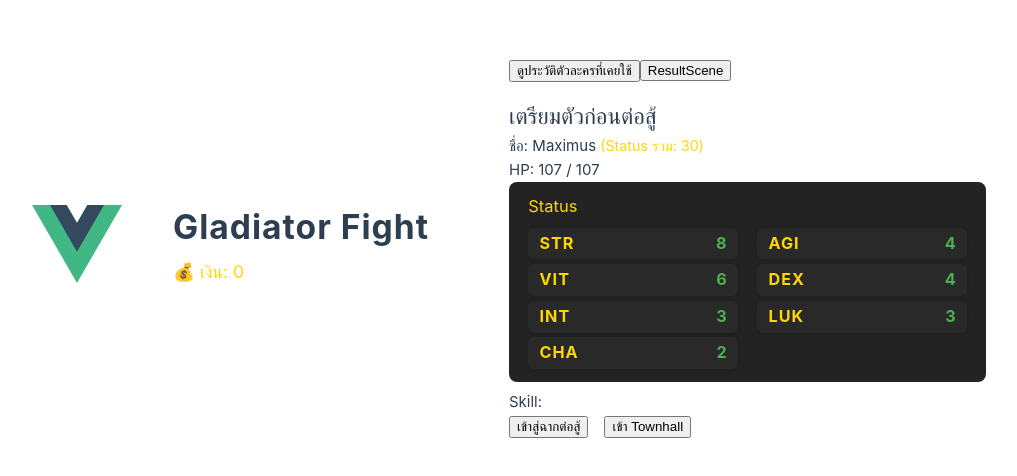
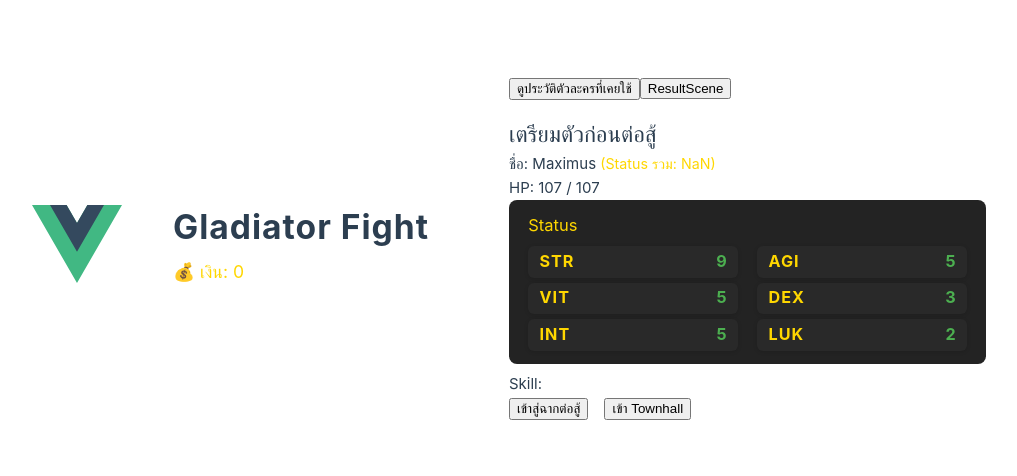
Before and after one commit to NumpolPoldongnok/FightingGame, a Vue app in the folder gladiator-fight/: page /#/prepare in a window 1280 px wide. Before the commit this address led to /#/fight. Shown: the part 152-628 px from the top of the page, without its empty margins (131-1148 px from the left). Built offline with nearby package versions, Linux system fonts and the light colour scheme.

Commit message:
feat: remove CHA from status and rename LUK to LUCK for consistency in character attributes

```diff
--- a/gladiator-fight/src/components/CharacterStatus.vue
+++ b/gladiator-fight/src/components/CharacterStatus.vue
@@ -8,7 +8,6 @@
       <li><span class="stat-label">DEX</span><span class="stat-value">{{ status.dex }}</span></li>
       <li><span class="stat-label">INT</span><span class="stat-value">{{ status.int }}</span></li>
       <li><span class="stat-label">LUK</span><span class="stat-value">{{ status.luk }}</span></li>
-      <li><span class="stat-label">CHA</span><span class="stat-value">{{ status.cha }}</span></li>
     </ul>
   </div>
 </template>
--- a/gladiator-fight/src/store/skillUtils.ts
+++ b/gladiator-fight/src/store/skillUtils.ts
@@ -78,7 +78,7 @@ export function applySkill(idx: number, character: Character, skillChoices: Skil
   character.status.vit = skillStatus(character, 'vit', skill);
   character.status.dex = skillStatus(character, 'dex', skill);
   character.status.int = skillStatus(character, 'int', skill);
-  character.status.cha = skillStatus(character, 'cha', skill);
+  character.status.luk = skillStatus(character, 'luk', skill);
 }
 
 function applyBuff(val: number, buff: SkillData, type: keyof Character['status']): number {
--- a/gladiator-fight/src/store/useGameStore.ts
+++ b/gladiator-fight/src/store/useGameStore.ts
@@ -11,7 +11,6 @@ export type Status = {
   dex: number
   int: number
   luk: number
-  cha: number
 }
 
 export type UserProfile = {
@@ -92,7 +91,7 @@ export const useGameStore = defineStore('game', () => {
   }
 
   // Logic
-  function randomStatus(total: number, base: Status = {str:1,agi:1,vit:1,dex:1,int:1,luk:1,cha:1}): Status {
+  function randomStatus(total: number, base: Status = {str:1,agi:1,vit:1,dex:1,int:1,luk:1}): Status {
     console.log('randomStatus', total, base)
     let remain = total - 7
     const keys = Object.keys(base) as (keyof Status)[]
```
